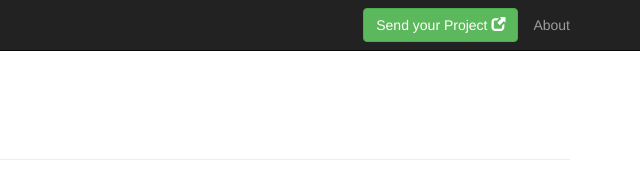
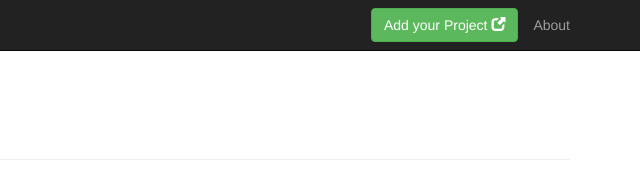
Before and after one commit to brunosan/YGLs-GG, a plain HTML site: page index.html in a window 1280 px wide. Shown: the top 177 px of the page, 640-1280 px from the left. Drawn offline with Linux system fonts and the light colour scheme; no server answers.

Commit message:
Send -> Add

```diff
--- a/index.html
+++ b/index.html
@@ -49,7 +49,7 @@
         <ul class="nav navbar-nav navbar-right">
           <li>
             <button class="btn-success btn btn-default navbar-btn" onClick="window.open('http://bsan.eu/ygls4gg');">
-              Send your Project
+              Add your Project
               <span class="glyphicon glyphicon-new-window" aria-hidden="true"></span>
             </button>
           </li>
```
